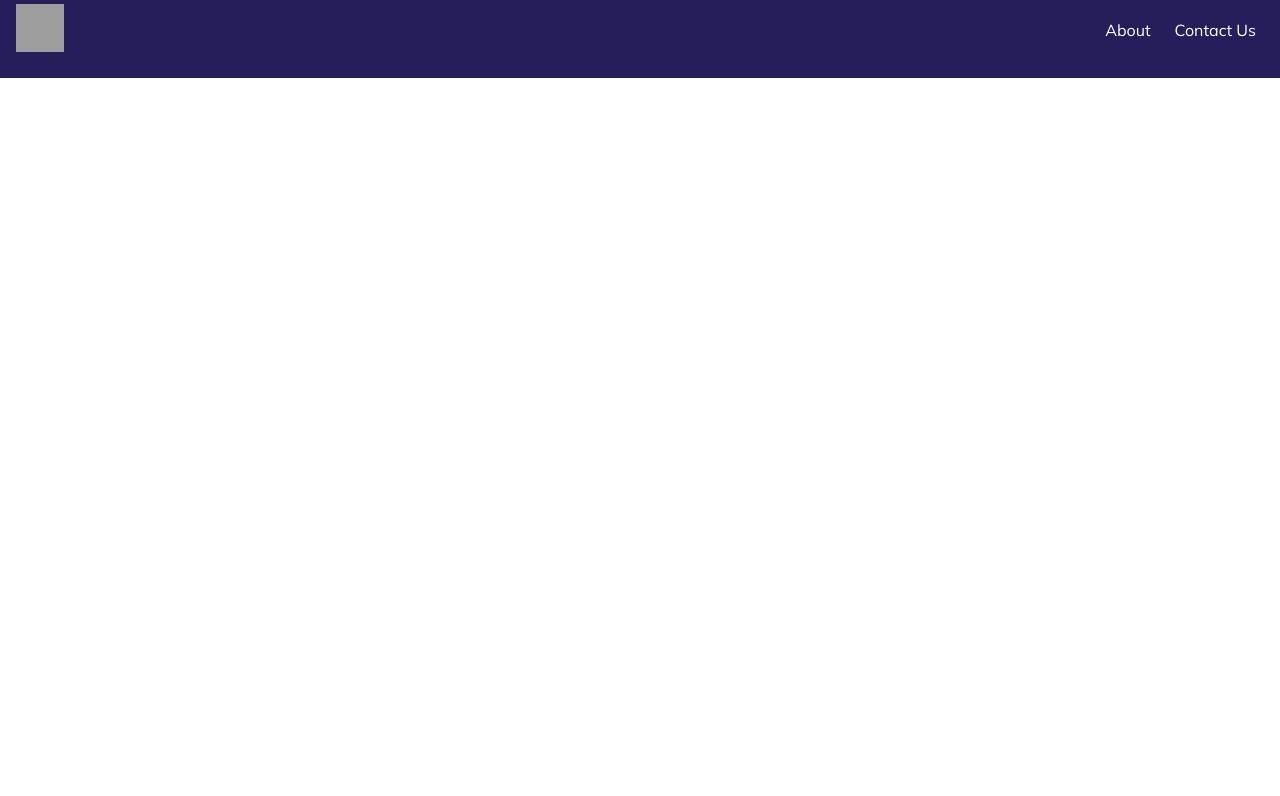
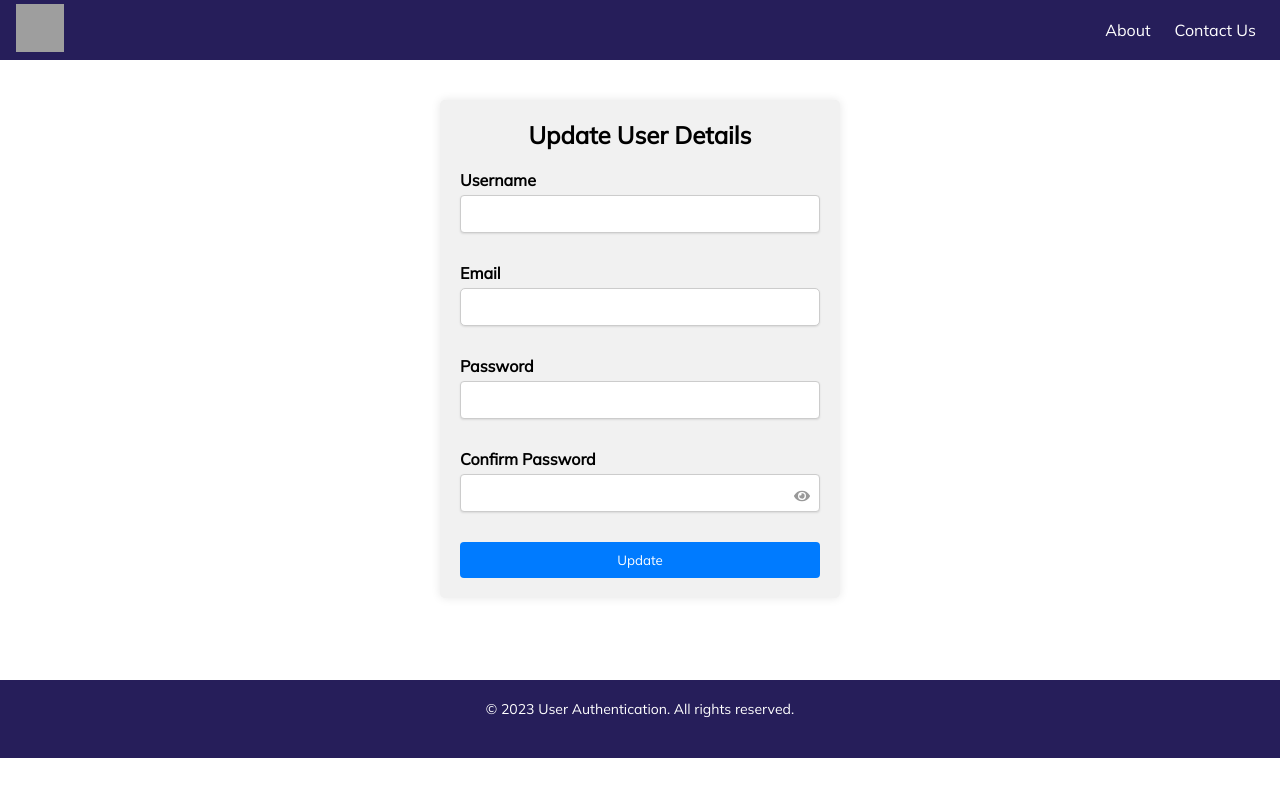
Before and after one commit to Saurabhdixit93/Full_Stack-Frontend_ReactJs, a React (Create React App) app: page /update-details in a window 1280 px wide. Shown: the top 796 px of the page. Built offline with nearby package versions, Linux system fonts and the light colour scheme; grey boxes are pictures that could not be loaded.

Commit message:
Updated front-end

```diff
--- a/public/index.html
+++ b/public/index.html
@@ -8,6 +8,7 @@
       name="description"
       content="Full Stack Web App using React and Nodejs"
     />
+    <link rel="shortcut icon" href="https://img.icons8.com/cute-clipart/32/triller-app.png" type="image/x-icon">
     <!-- Start Single Page Apps for GitHub Pages -->
 
     <script type="text/javascript">
--- a/src/App.js
+++ b/src/App.js
@@ -9,6 +9,7 @@ import LoginPage from "./components/Login/LoginPage";
 import Footer from "./components/NavBar/Footer";
 import SendOTP from "./components/SendOtp/OtpSend";
 import OtpVerification from "./components/VerifyOtp/verifyOtp";
+import UserDetailsUpdate from "./components/UserUpdate/UpdateDetails";
 
 function App() {
   // const user = localStorage.getItem("token");
@@ -52,6 +53,10 @@ function App() {
               path="/verify-otp"
               element={!user ? <OtpVerification /> : <HomePage />}
             />
+            <Route path="/update-details"
+              // element={user ? <UserDetailsUpdate /> : <LoginPage />}
+              element={<UserDetailsUpdate/>}
+            />
           </Routes>
         </BrowserRouter>
         <Footer />
--- /dev/null
+++ b/src/components/UserUpdate/UpdateDetails.js
@@ -0,0 +1,98 @@
+import React, { useState } from "react";
+import { FaEye,FaEyeSlash} from "react-icons/fa"
+const UserDetailsUpdate = () => {
+  const [formData, setFormData] = useState({
+    userName: "",
+    userEmail: "",
+    userPassword: "",
+    confirmPassword: "",
+  });
+
+  const [showPassword, setShowPassword] = useState(false);
+
+  const handleInputChange = (event) => {
+    const { name, value } = event.target;
+    setFormData((prevFormData) => ({
+      ...prevFormData,
+      [name]: value,
+    }));
+  };
+
+  const togglePasswordVisibility = () => {
+    setShowPassword(!showPassword);
+  };
+
+  const handleSubmit = (event) => {
+    event.preventDefault();
+    // TODO: Implement form submission logic
+    console.log("Form submitted:", formData);
+  };
+
+  return (
+    <>
+      <div id="userUpdate-page">
+      <div className="user-details-update">
+      <h2>Update User Details</h2>
+      <form onSubmit={handleSubmit}>
+        <div className="form-group">
+          <label htmlFor="userName">Username</label>
+          <input
+            type="text"
+            id="userName"
+            name="userName"
+            value={formData.userName}
+            onChange={handleInputChange}
+            required
+          />
+        </div>
+        <div className="form-group">
+          <label htmlFor="userEmail">Email</label>
+          <input
+            type="email"
+            id="userEmail"
+            name="userEmail"
+            value={formData.userEmail}
+            onChange={handleInputChange}
+            required
+          />
+        </div>
+        <div className="form-group">
+          <label htmlFor="userPassword">Password</label>
+          <input
+            type="password"
+            id="userPassword"
+            name="userPassword"
+            value={formData.userPassword}
+            onChange={handleInputChange}
+            required
+          />
+        </div>
+        <div className="form-group">
+          <label htmlFor="confirmPassword">Confirm Password</label>
+          <div className="password-input">
+            <input
+              type={showPassword ? "text" : "password"}
+              id="confirmPassword"
+              name="confirmPassword"
+              value={formData.confirmPassword}
+              onChange={handleInputChange}
+              required
+            />
+
+             <span
+                  className={`toggle-password ${showPassword ? "show" : ""}`}
+                  onClick={togglePasswordVisibility}
+                >
+                  {showPassword ? <FaEyeSlash /> : <FaEye />}{" "}
+                </span>
+          </div>
+        </div>
+        <button type="submit">Update</button>
+      </form>
+    </div>
+      </div>
+    </>
+  );
+};
+
+export default UserDetailsUpdate;
--- a/src/components/VerifyOtp/verifyOtp.js
+++ b/src/components/VerifyOtp/verifyOtp.js
@@ -17,12 +17,16 @@ const OtpVerification = () => {
   const handleConfirmPasswordChange = (e) => {
     setConfirmPassword(e.target.value);
   };
+  const handleEmailChange = (e) => {
+    setUserEmail(e.target.value);
+  }
 
   const handleVerification = (e) => {
     e.preventDefault();
     // Add logic here to verify the OTP and handle password update
 
     setOtp("");
+    setUserEmail('');
     setNewPassword("");
     setConfirmPassword("");
   };
@@ -33,6 +37,15 @@ const OtpVerification = () => {
         <div className="otp-verification-container">
           <h2>OTP Verification</h2>
           <form className="input-container" onSubmit={handleVerification}>
+            <input
+             name="userEmail"
+             type="email"
+             value={userEmail}
+             placeholder="Enter Your Email"
+             onChange={handleEmailChange}
+             required
+
+            />
             <input
               name="passwordOtp"
               type="text"
@@ -58,7 +71,6 @@ const OtpVerification = () => {
               onChange={handleConfirmPasswordChange}
               required
             />
-            <input type="hidden" value={userEmail} onChange={() => {}} />
             <button className="submit-btn" type="submit">
               Verify and Update Password
             </button>
--- a/src/index.css
+++ b/src/index.css
@@ -615,9 +615,74 @@ input {
   background-color: #004d9a;
 }
 
-.verification-message {
-  font-size: 16px;
+.user-details-update {
+  max-width: 400px;
+  margin: 0 auto;
+  padding: 20px;
+  background-color: #f1f1f1;
+  border-radius: 5px;
+  box-shadow: 0 0 10px rgba(0, 0, 0, 0.1);
+}
+
+h2 {
+  text-align: center;
+  margin-bottom: 20px;
+}
+
+.form-group {
+  margin-bottom: 20px;
+}
+
+label {
+  display: block;
   font-weight: bold;
-  margin-top: 20px;
-  color: #007bff;
+  margin-bottom: 5px;
 }
+
+input {
+  width: 100%;
+  padding: 10px;
+  border: 1px solid #ccc;
+  border-radius: 5px;
+  box-sizing: border-box;
+}
+
+.password-input {
+  position: relative;
+}
+
+.toggle-password {
+  position: absolute;
+  top: 50%;
+  right: 10px;
+  transform: translateY(-50%);
+  cursor: pointer;
+  color: #999;
+}
+
+button {
+  display: block;
+  width: 100%;
+  padding: 10px;
+  background-color: #4caf50;
+  color: #fff;
+  border: none;
+  border-radius: 5px;
+  cursor: pointer;
+  transition: background-color 0.3s ease;
+}
+
+button:hover {
+  background-color: #45a049;
+}
+
+@media screen and (max-width: 480px) {
+  .user-details-update {
+    padding: 10px;
+  }
+}
+#userUpdate-page{
+  min-height: 70vh;
+  margin-top: 100px;
+  margin-bottom: 20px;
+}
```
